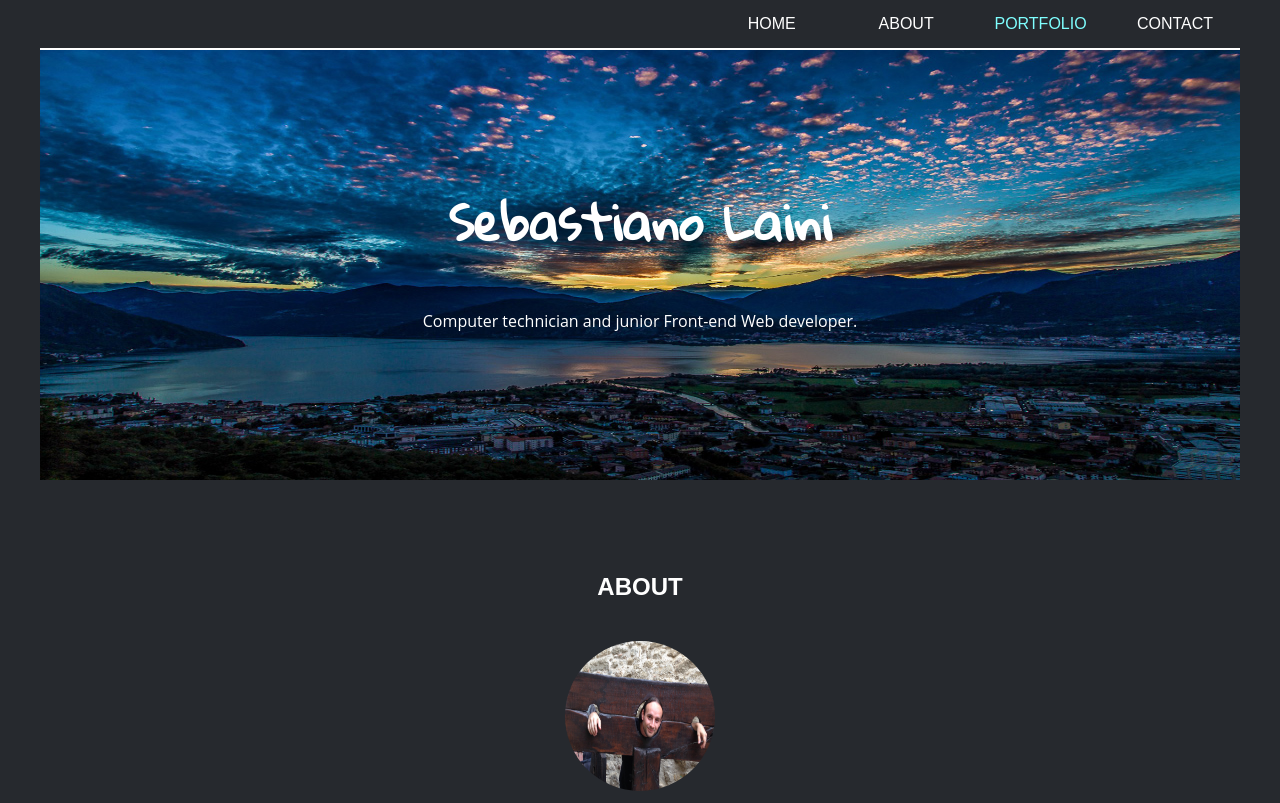
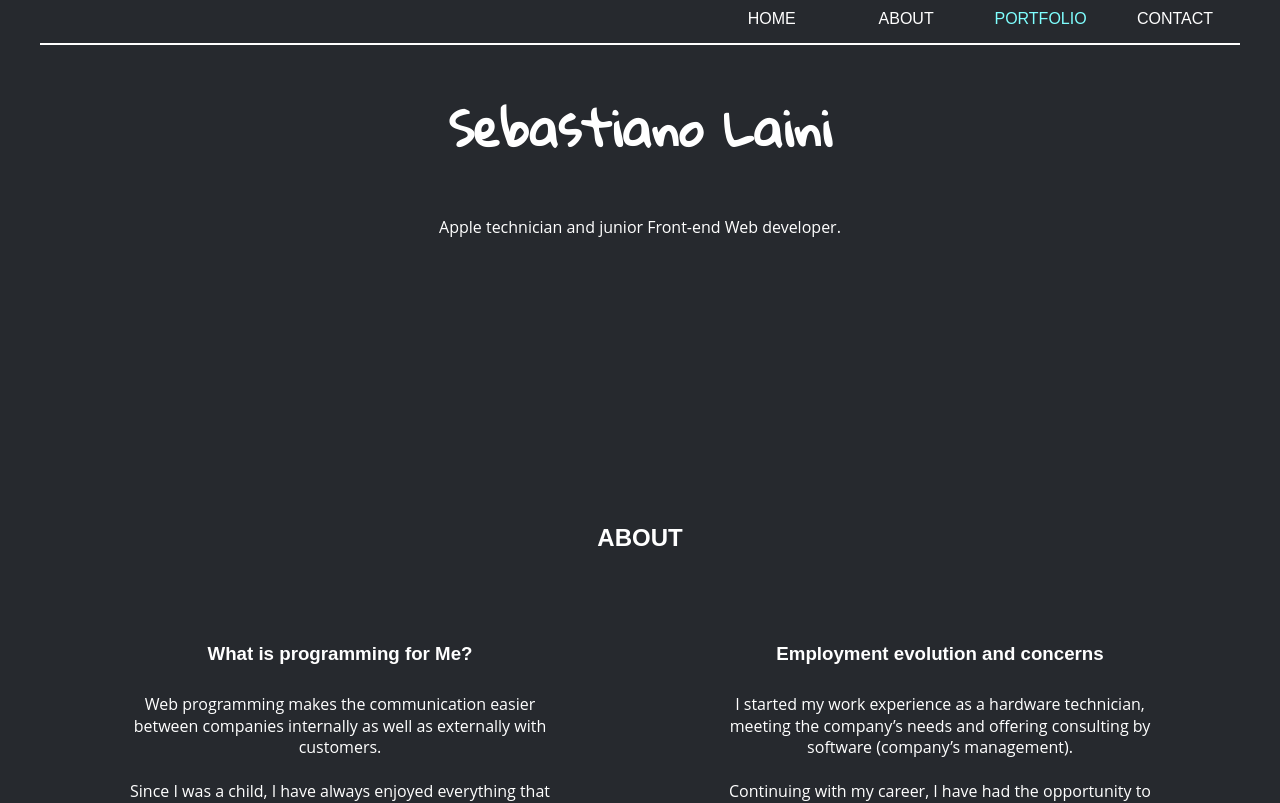
Before and after one commit to sebalaini/Twelfth_Project_Treehouse.com, a plain HTML site: page index.html in a window 1280 px wide. Shown: the top 803 px of the page. Drawn offline with nearby package versions, Linux system fonts and the light colour scheme.

Commit message:
new layout with photo

```diff
--- a/index.html
+++ b/index.html
@@ -27,19 +27,17 @@
       <li><a class="contact" href="#contact">CONTACT</a></li>
     </ul>
 
-    <img class="header_photo" id="pisogne_small" src="img/pisogne_small.jpg" alt="pisogne">
-    <img class="header_photo" id="pisogne" src="img/pisogne.jpg" alt="pisogne">
+   <!-- <img class="header_photo" id="pisogne_small" src="img/pisogne_small.jpg" alt="pisogne"> -->
+   <!-- <img class="header_photo" id="pisogne" src="img/pisogne.jpg" alt="pisogne"> -->
 
       <H1 id="name" >Sebastiano Laini</H1>
-        <p>Computer technician and junior Front-end Web developer.</p>
+        <p>Apple technician and junior Front-end Web developer.</p>
 
   </header>
 
   <div id="about" class="section clearfix">
 
     <h2>ABOUT</h2>
-
-      <img src="img/profile_photo.png" class="pic_photo" alt="profile photo">
 
       <div class="column1" >
         <h3>What is programming for Me?</h3>
@@ -191,11 +189,13 @@
       </ul>
   </div>
 
-  <footer>
+  <footer id="contact" class="section">
 
-    <div id="contact" class="section clearfix">
+    <div class="clearfix">
 
       <h2>CONTACT</h2>
+
+      <div class="cont_photo"></div>
 
         <p>If you are interested in chatting or want more information about what i've been working on, i'd love to hear from you!</p>
 
@@ -233,7 +233,7 @@
     </div>
 
       <div id="foot" class="clearfix">
-        <p class="foot_copy">&copy; Sebastiano Laini 2016</p>
+        <p class="foot_copy">&copy; Sebastiano Laini 2016. Photo by Sintesis Photo.</p>
       </div>
   </footer>
 
--- a/scss/base/_base.scss
+++ b/scss/base/_base.scss
@@ -23,9 +23,14 @@ div {
 }
 
 h2 {
-  text-align: center;
-  margin: 5px auto;
-  padding: 5px 0;
+  @include mobile {
+    text-align: center;
+    margin: 50px auto;
+    padding: 5px 0;
+  }
+  @include desktop {
+    color: #fff;
+  }
 }
 
 h3 {
--- a/scss/layout/_containers.scss
+++ b/scss/layout/_containers.scss
@@ -4,8 +4,8 @@ ABOUT
 
 #about {
 	@include mobile {
-		padding-top: 100px;
 		background: white;
+		padding-top: 82px;
 		padding-bottom: 30px;
 	}
 	@include mobile2 {
@@ -17,20 +17,6 @@ ABOUT
 	@include desktop {
 		background: #26292e;
 	}
-}
-
-#about h2 {
-	@include desktop {
-		color: white;
-	}
-}
-
-.pic_photo {
-	display: block;
-	margin: 35px auto;
-	width: 150px;
-	height: 150px;
-	border-radius: 100%;
 }
 
 #about p {
@@ -67,10 +53,6 @@ PORTFOLIO
 	width: 100%;
 	text-align: center;
 	padding-top: 20px;
-}
-
-.portfolio_div h2 {
-	margin: 50px auto;
 }
 
 .gallery {
--- a/scss/layout/_footer.scss
+++ b/scss/layout/_footer.scss
@@ -14,9 +14,34 @@ footer {
 	}
 }
 
+#contact  {
+	h2 {
+ 		margin: 40px auto;
+	}
+	p {
+		margin-top: 30px;
+	}
+}
+
+.cont_photo {
+	@include mobile {
+		max-width: 1200px;
+		height: 300px;
+		background: url("../img/cont_small.jpg") center no-repeat;
+		margin-bottom: 25px;
+	}
+	@include desktop {
+		height: 400px;
+		background: url("../img/cont_big.jpg") center no-repeat;
+		margin-bottom: 40px;
+	}
+}
+
+
 #social_logos {
 	text-align: center;
 	padding-left: 0;
+	margin-bottom: 40px;
 }
 
 #social_logos li {
@@ -45,11 +70,3 @@ svg {
 		fill: #fff;
 	}
 }
-
-/***************
-CONTACT
-***************/
-
-#contact h2 {
- 	margin: 40px auto;
-}
--- a/scss/layout/_header.scss
+++ b/scss/layout/_header.scss
@@ -29,19 +29,13 @@ header p {
 
 #name {
 	@include mobile {
-		margin-top: -180px;
 		position: relative;
+		margin-top: 80px;
 		color: $white;
-	}
-	@include mobile2 {
-		margin-top: -220px;
-	}
-	@include tablet {
-		margin-top: -310px;
 	}
 }
 
-.header_photo {
+/* .header_photo {
 	margin-top: 45px;
 	width: 100%;
 	height: 100%;
@@ -67,6 +61,7 @@ header p {
 	}
 }
 
+*/
 
 
 /***************
@@ -81,6 +76,7 @@ NAV
 		margin-top: -5px;
 		background: $dark_blue;
 		position: fixed;
+		top: 0;
 		border-bottom: 2px solid $white;
 		z-index: 100;
 	}
@@ -99,12 +95,15 @@ NAV
 	 	margin-top: 45px;
 	 	padding-left: 0;
 	 	position: fixed;
+	 	top: 0;
 		background: $dark_blue;
 		border-bottom: 2px solid $white;
 	}
 	@include tablet {
 		display: inline-block;
 		height: 50px;
+		left: 0;
+		right: 0;
 		margin-top: -5px;
 		background: $dark_blue;
 		text-align: right;
```
Also changed, not shown: css/main.css, img/cont_big.jpg (added), img/cont_small.jpg (added), js/main.js (line endings or trailing spaces), svg icon/align-justify.svg (renamed from img/align-justify.svg), svg icon/email_2.svg (renamed from img/email_2.svg), svg icon/facebook.svg (renamed from img/facebook.svg), svg icon/github.svg (renamed from img/github.svg), svg icon/linkedin.svg (renamed from img/linkedin.svg), svg icon/phone-sign.svg (renamed from img/phone-sign.svg), svg icon/twitter.svg (renamed from img/twitter.svg), 1 other file.
